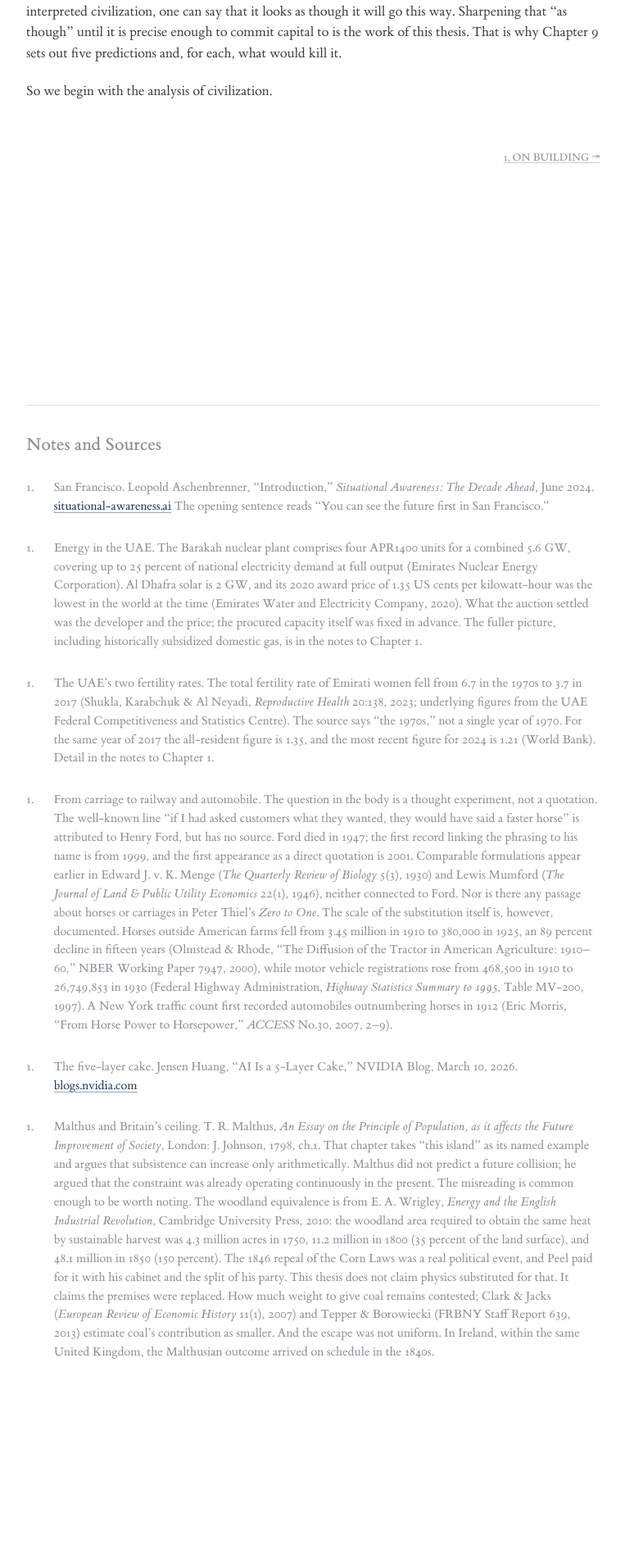
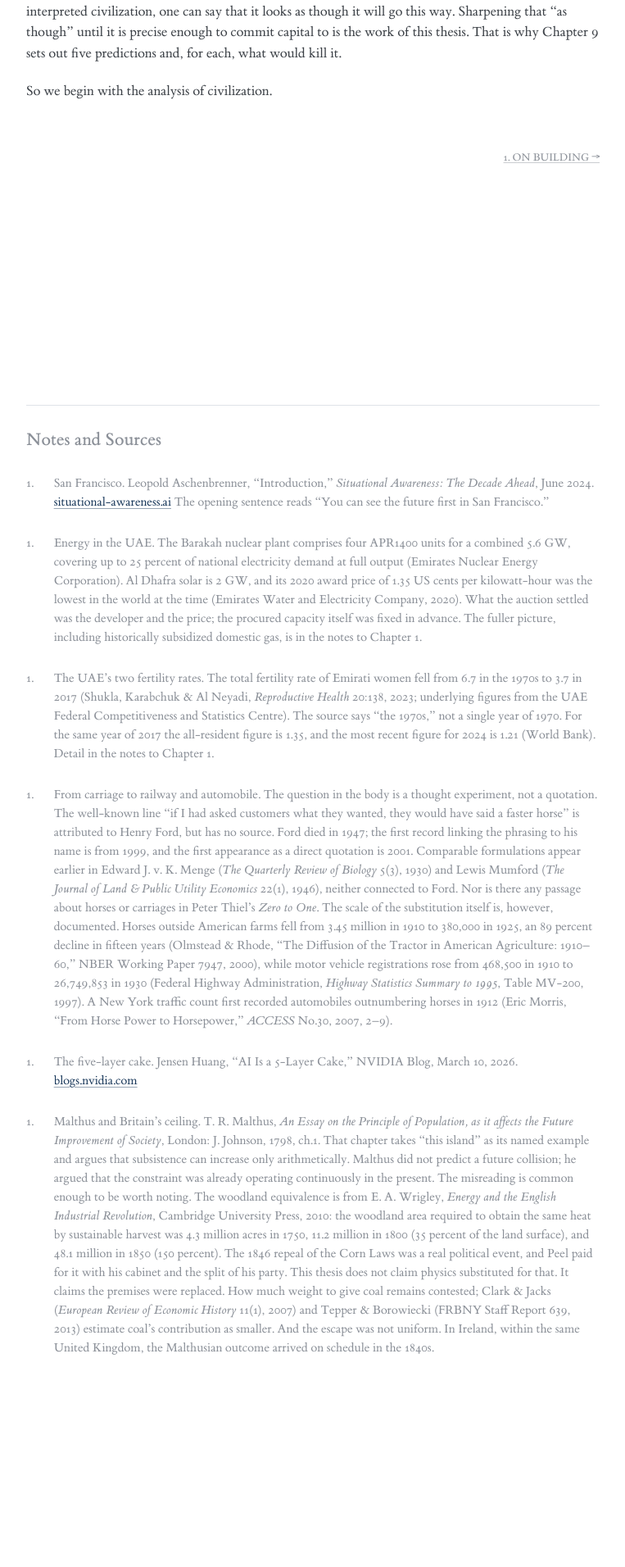
Before and after one commit to arata-hoshino/arata-hoshino.github.io, a Jekyll site: the page built from _essays/premise.md, in a window 1280 px wide. Shown: the part 4488-6400 px from the top of the page at 82% size, without its empty margins (258-1021 px from the left). Built offline with Jekyll 4.4.1, drawn with Linux system fonts in a browser that asks for light colours.

Commit message:
Put the apparatus heads back under their rules
Co-Authored-By: Claude Opus 5 <noreply@anthropic.com>

```diff
--- a/assets/css/style.css
+++ b/assets/css/style.css
@@ -742,7 +742,7 @@ main {
    is a divider rather than a break, so it stands close to the section it
    closes and keeps its air for the head below it. */
 .prose .rule-major {
-  margin: clamp(4rem, 8vw, 5.6rem) 0 clamp(1.47rem, 2.94vw, 2.1rem);
+  margin: clamp(4rem, 8vw, 5.6rem) 0 clamp(1.225rem, 2.45vw, 1.75rem);
 }
 
 .prose .rule-major + h2 {
```
